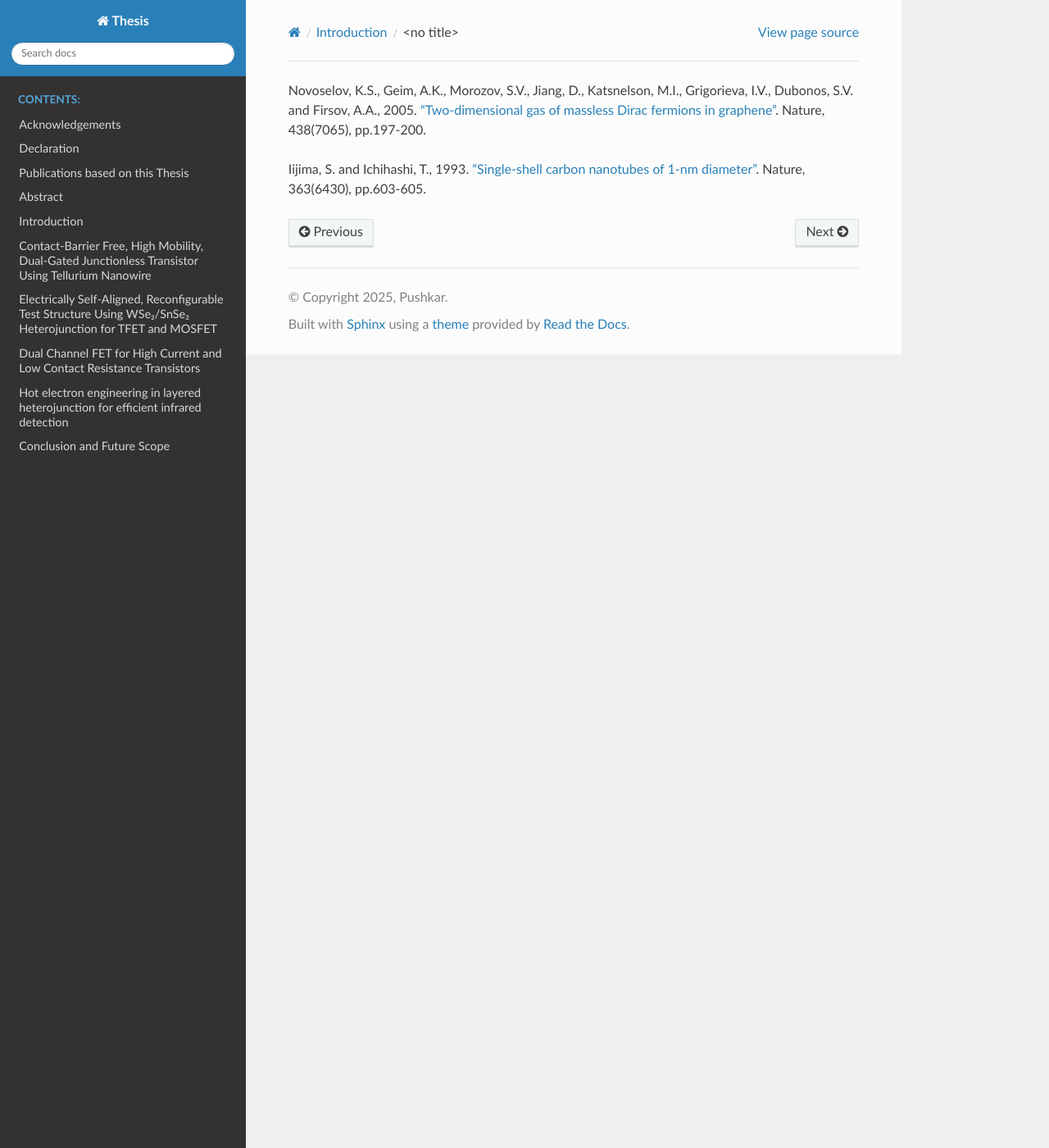
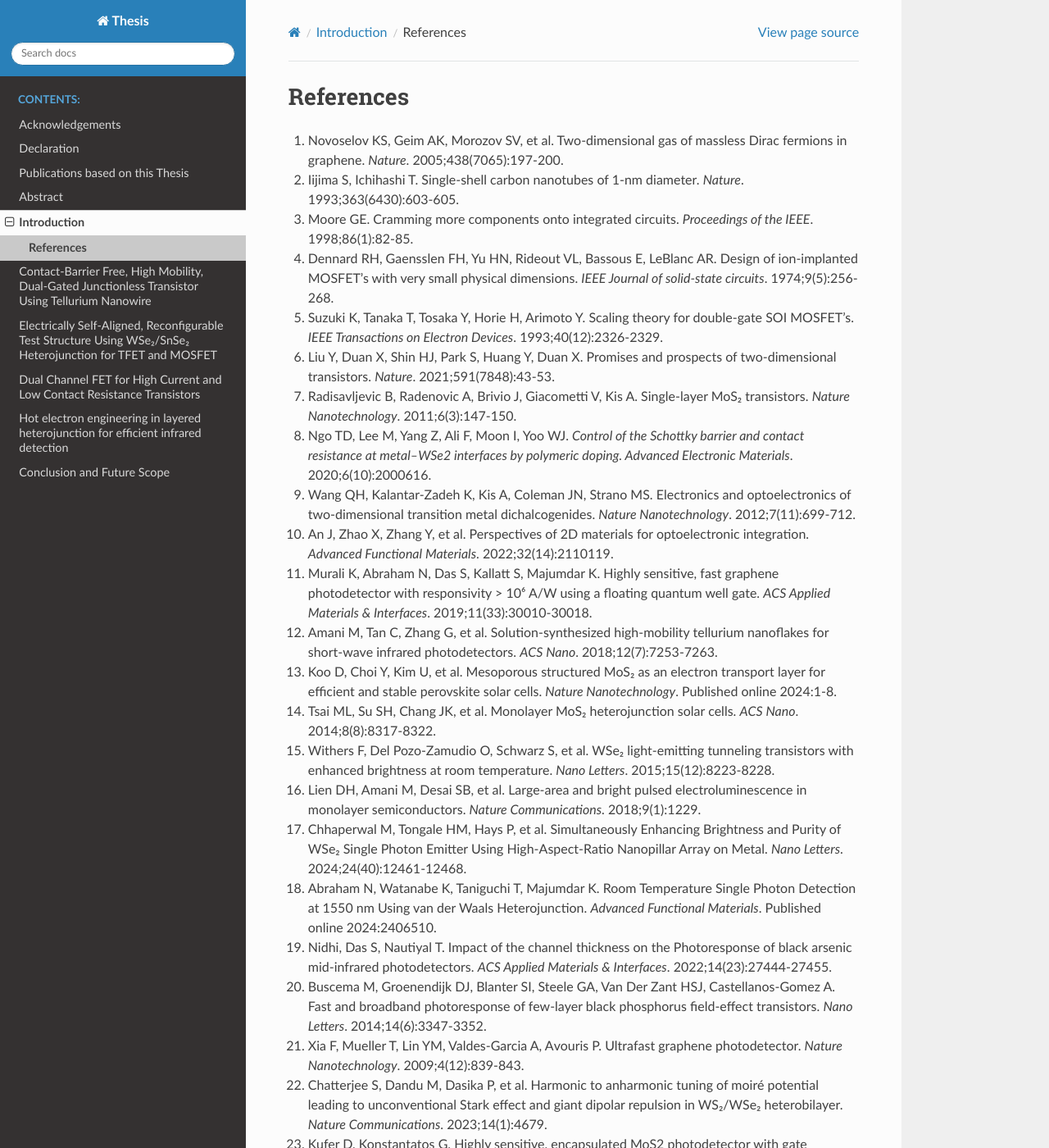
Before and after one commit to dpshkr/mythesis, a Sphinx documentation site: the page built from source/introduction/references.rst, in a window 1280 px wide and 1400 px high. Shown: the whole window at 82% size. Built offline with Sphinx 7.4.7 and the Read the Docs theme 3.1.0, drawn with Linux system fonts in a browser that asks for light colours; some of the changed text lies outside the part shown.

Commit message:
Update references.rst

```diff
--- a/source/introduction/references.rst
+++ b/source/introduction/references.rst
@@ -1,2 +1,50 @@
-1. Novoselov, K.S., Geim, A.K., Morozov, S.V., Jiang, D., Katsnelson, M.I., Grigorieva, I.V., Dubonos, S.V. and Firsov, A.A., 2005. `"Two-dimensional gas of massless Dirac fermions in graphene" <https://www.nature.com/articles/nature04233>`_. Nature, 438(7065), pp.197-200.
-2. Iijima, S. and Ichihashi, T., 1993. `"Single-shell carbon nanotubes of 1-nm diameter" <https://www.nature.com/articles/363603a0>`_. Nature, 363(6430), pp.603-605.
+References
+===========
+
+1.	Novoselov KS, Geim AK, Morozov SV, et al. Two-dimensional gas of massless Dirac fermions in graphene. *Nature*. 2005;438(7065):197-200.
+
+2.	Iijima S, Ichihashi T. Single-shell carbon nanotubes of 1-nm diameter. *Nature*. 1993;363(6430):603-605.
+
+3.	Moore GE. Cramming more components onto integrated circuits. *Proceedings of the IEEE*. 1998;86(1):82-85.
+
+4.	Dennard RH, Gaensslen FH, Yu HN, Rideout VL, Bassous E, LeBlanc AR. Design of ion-implanted MOSFET’s with very small physical dimensions. *IEEE Journal of solid-state circuits*. 1974;9(5):256-268.
+
+5.	Suzuki K, Tanaka T, Tosaka Y, Horie H, Arimoto Y. Scaling theory for double-gate SOI MOSFET’s. *IEEE Transactions on Electron Devices*. 1993;40(12):2326-2329.
+
+6.	Liu Y, Duan X, Shin HJ, Park S, Huang Y, Duan X. Promises and prospects of two-dimensional transistors. *Nature*. 2021;591(7848):43-53.
+
+7.	Radisavljevic B, Radenovic A, Brivio J, Giacometti V, Kis A. Single-layer MoS₂ transistors. *Nature Nanotechnology*. 2011;6(3):147-150.
+
+8.	Ngo TD, Lee M, Yang Z, Ali F, Moon I, Yoo WJ. *Control of the Schottky barrier and contact resistance at metal--WSe2 interfaces by polymeric doping. Advanced Electronic Materials*. 2020;6(10):2000616.
+
+9.	Wang QH, Kalantar-Zadeh K, Kis A, Coleman JN, Strano MS. Electronics and optoelectronics of two-dimensional transition metal dichalcogenides. *Nature Nanotechnology*. 2012;7(11):699-712.
+
+10.	An J, Zhao X, Zhang Y, et al. Perspectives of 2D materials for optoelectronic integration. *Advanced Functional Materials*. 2022;32(14):2110119.
+
+11.	Murali K, Abraham N, Das S, Kallatt S, Majumdar K. Highly sensitive, fast graphene photodetector with responsivity > 10⁶ A/W using a floating quantum well gate. *ACS Applied Materials & Interfaces*. 2019;11(33):30010-30018.
+
+12.	Amani M, Tan C, Zhang G, et al. Solution-synthesized high-mobility tellurium nanoflakes for short-wave infrared photodetectors. *ACS Nano*. 2018;12(7):7253-7263.
+
+13.	Koo D, Choi Y, Kim U, et al. Mesoporous structured MoS₂ as an electron transport layer for efficient and stable perovskite solar cells. *Nature Nanotechnology*. Published online 2024:1-8.
+
+14.	Tsai ML, Su SH, Chang JK, et al. Monolayer MoS₂ heterojunction solar cells. *ACS Nano*. 2014;8(8):8317-8322.
+
+15.	Withers F, Del Pozo-Zamudio O, Schwarz S, et al. WSe₂ light-emitting tunneling transistors with enhanced brightness at room temperature. *Nano Letters*. 2015;15(12):8223-8228.
+
+16.	Lien DH, Amani M, Desai SB, et al. Large-area and bright pulsed electroluminescence in monolayer semiconductors. *Nature Communications*. 2018;9(1):1229.
+
+17.	Chhaperwal M, Tongale HM, Hays P, et al. Simultaneously Enhancing Brightness and Purity of WSe₂ Single Photon Emitter Using High-Aspect-Ratio Nanopillar Array on Metal. *Nano Letters*. 2024;24(40):12461-12468.
+
+18.	Abraham N, Watanabe K, Taniguchi T, Majumdar K. Room Temperature Single Photon Detection at 1550 nm Using van der Waals Heterojunction. *Advanced Functional Materials*. Published online 2024:2406510.
+
+19.	Nidhi, Das S, Nautiyal T. Impact of the channel thickness on the Photoresponse of black arsenic mid-infrared photodetectors. *ACS Applied Materials & Interfaces*. 2022;14(23):27444-27455.
+
+20.	Buscema M, Groenendijk DJ, Blanter SI, Steele GA, Van Der Zant HSJ, Castellanos-Gomez A. Fast and broadband photoresponse of few-layer black phosphorus field-effect transistors. *Nano Letters*. 2014;14(6):3347-3352.
+
+21.	Xia F, Mueller T, Lin YM, Valdes-Garcia A, Avouris P. Ultrafast graphene photodetector. *Nature Nanotechnology*. 2009;4(12):839-843.
+
+22.	Chatterjee S, Dandu M, Dasika P, et al. Harmonic to anharmonic tuning of moiré potential leading to unconventional Stark effect and giant dipolar repulsion in WS₂/WSe₂ heterobilayer. *Nature Communications*. 2023;14(1):4679.
+
+23.	Kufer D, Konstantatos G. Highly sensitive, encapsulated MoS2 photodetector with gate controllable gain and speed. *Nano Letters*. 2015;15(11):7307-7313.
+
+24.	Han P, Adler ER, Liu Y, et al. Ambient effects on photogating in MoS₂ photodetectors. *Nanotechnology*. 2019;30(28):284004.
```
